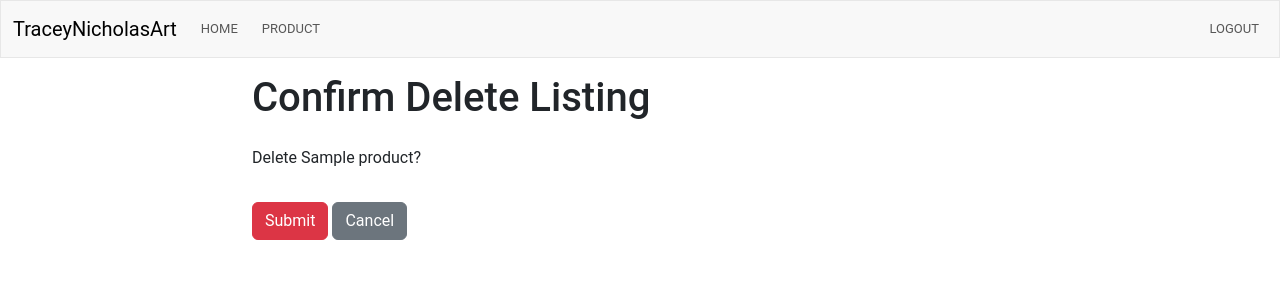
After one commit to jefnic23/ceynic-api, a Flask app: page /admin/delete/1 in a window 1280 px wide. The commit adds this page. Shown: the top 300 px of the page. Run offline with Flask 2, Linux system fonts and the light colour scheme; a user stored in the database is signed in; tables that the repository leaves empty hold one stand-in row (values such as "Sample post"); some libraries are stand-ins or nearby versions.

Commit message:
admin overhaul

```diff
--- a/app/admin/routes.py
+++ b/app/admin/routes.py
@@ -1,6 +1,6 @@
 from flask import render_template, redirect, url_for, flash, request, current_app
 from flask_login import login_required
-from sqlalchemy import func
+from werkzeug.utils import secure_filename
 from app import db
 from app.models import Product
 from app.admin import bp
@@ -15,15 +15,27 @@ def index():
 @bp.route('/product')
 @login_required
 def product():
+    page = request.args.get('page', 1, type=int)
     headers = ['title', 'price', 'medium', 'height', 'width', 'description', 'sold', 'slideshow']
-    products = Product.query.all()
-    return render_template('admin/product.html', headers=headers, products=products)
+    products = Product.query.order_by(Product.id.asc()).paginate(page, 15, False)
+    next_url = url_for('admin.product', page=products.next_num) \
+        if products.has_next else None
+    prev_url = url_for('admin.product', page=products.prev_num) \
+        if products.has_prev else None
+    return render_template(
+        'admin/product.html',
+        headers=headers,
+        products=products.items,
+        next_url=next_url,
+        prev_url=prev_url
+    )
 
 
 @bp.route('/create', methods=['GET', 'POST'])
 @login_required
 def create():
     if request.method == 'POST':
+        # create new listing in database
         title = request.form['title']
         price = request.form['price']
         medium = request.form['medium']
@@ -31,7 +43,28 @@ def create():
         width = request.form['width']
         description = request.form['description']
         slideshow = request.form.get('slideshow')
-        flash("Product added.", "success")
+        images = request.files.getlist('images')
+        new_listing = Product(
+            title=title,
+            price=price,
+            # medium=medium,
+            height=height,
+            width=width,
+            description=description,
+            slideshow=slideshow,
+            images=[f.filename for f in images] # delete later
+        )
+        db.session.add(new_listing)
+        db.session.commit()
+
+        # add images to S3 bucket
+        # images = request.files.getlist('images')
+        path = f"public/{title.replace(' ', '_')}/"
+        for image in images:
+            secured_file = secure_filename(image.filename.replace(" ", "_"))
+            current_app.bucket.Object(path + secured_file).put(Body=image)
+
+        flash("Product added", "success")
         return redirect(url_for('admin.product'))
     else:
         return render_template('admin/create.html')
@@ -40,17 +73,40 @@ def create():
 @bp.route('/update/<int:id>', methods=['GET', 'POST'])
 @login_required
 def update(id):
+    listing = Product.query.get(id)
     if request.method == 'POST':
-        print(request.form['title'])
-        return '', 204
+        # remove images from S3 bucket
+        prefix = f"public/{listing.title.replace(' ', '_')}/"
+        current_app.bucket.objects.filter(Prefix=prefix).delete()
+
+        # upload new images to S3 bucket
+        images = request.files.getlist('images')
+        path = f"public/{listing.title.replace(' ', '_')}/"
+        for image in images:
+            secured_file = secure_filename(image.filename.replace(" ", "_"))
+            current_app.bucket.Object(path + secured_file).put(Body=image)
+
+        flash("Product updated", "success")
+        return redirect(url_for('admin.product'))
     else:
-        listing = Product.query.get(id)
         files = [f'{current_app.config["AWS_URL"]}{f.key}' for f in current_app.bucket.objects.filter(Prefix=f"public/{listing.title.replace(' ', '_')}/")]
         return render_template('admin/update.html', listing=listing, files=files)
 
 
-@bp.route('/delete/<int:id>')
+@bp.route('/delete/<int:id>', methods=['GET', 'POST'])
 @login_required
 def delete(id):
-    print(f"\n{id}\n")
-    return render_template('admin/delete.html')
+    listing = Product.query.get(id)
+    if request.method == "POST":
+        # delete listing from database
+        db.session.delete(listing)
+        db.session.commit()
+
+        # remove images from S3 bucket
+        prefix = f"public/{listing.title.replace(' ', '_')}/"
+        current_app.bucket.objects.filter(Prefix=prefix).delete()
+
+        flash("Product deleted", "success")
+        return redirect(url_for('admin.product'))
+    else:
+        return render_template('admin/delete.html', listing=listing)
--- a/app/models.py
+++ b/app/models.py
@@ -54,7 +54,7 @@ class Product(db.Model):
     description = db.Column(db.String(), nullable=False)
     sold = db.Column(db.Boolean, default=False)
     slideshow = db.Column(db.Boolean, default=False)
-    images = db.Column(db.ARRAY(db.String()))
+    images = db.Column(db.ARRAY(db.String())) # no need for this
     purchase_id = db.Column(db.String())
 
     def mark_as_sold(self):
--- a/app/static/css/styles.css
+++ b/app/static/css/styles.css
@@ -228,6 +228,18 @@ a {
     color: red;
 }
 
+.edit-delete {
+    text-align: center;
+}
+
+.fa-trash {
+    color: red;
+}
+
+.fa-trash:hover {
+    color: #B22222;
+}
+
 .copyright {
     margin: 13px 21px;
     text-align: center;
--- /dev/null
+++ b/app/templates/admin/delete.html
@@ -0,0 +1,22 @@
+{% extends "admin/layout.html" %}
+
+{% block app_content %}
+    <div class="container-fluid form-group">
+        <form class="mb-3 form" action="{{ url_for('admin.delete', id=listing.id) }}" method="POST">
+            <div class="mb-3 row">
+				<div class="col">
+                    <h1>Confirm Delete Listing</h1>
+                </div>
+            </div>
+            <div class="mb-3 row">
+				<div class="col">
+                    <p>Delete {{listing.title}}?</p>
+                </div>
+            </div>
+            <div class="form-group">
+                <button type="submit" class="btn btn-danger">Submit</button>
+                <a class="btn btn-secondary" href="{{ url_for('admin.product') }}">Cancel</a>
+            </div>
+        <form>
+    </div>
+{% endblock %}
--- a/app/templates/admin/layout.html
+++ b/app/templates/admin/layout.html
@@ -51,10 +51,10 @@
                 {% block app_content %}{% endblock %}
 
             {% endblock %}
+        </div>
 
-            {% block scripts %}
-                {{ bootstrap.load_js() }}
-            {% endblock %}
-        </div>
+        {% block scripts %}
+            {{ bootstrap.load_js() }}
+        {% endblock %}
     </body>
 </html>
```
Also changed, not shown: app/admin/crud.py (deleted, +0 -82 lines), app/static/js/form.js (+5 -5 lines), app/templates/admin/create.html (+12 -8 lines), app/templates/admin/product.html (+17 -8 lines), app/templates/admin/update.html (+6 -2 lines).
